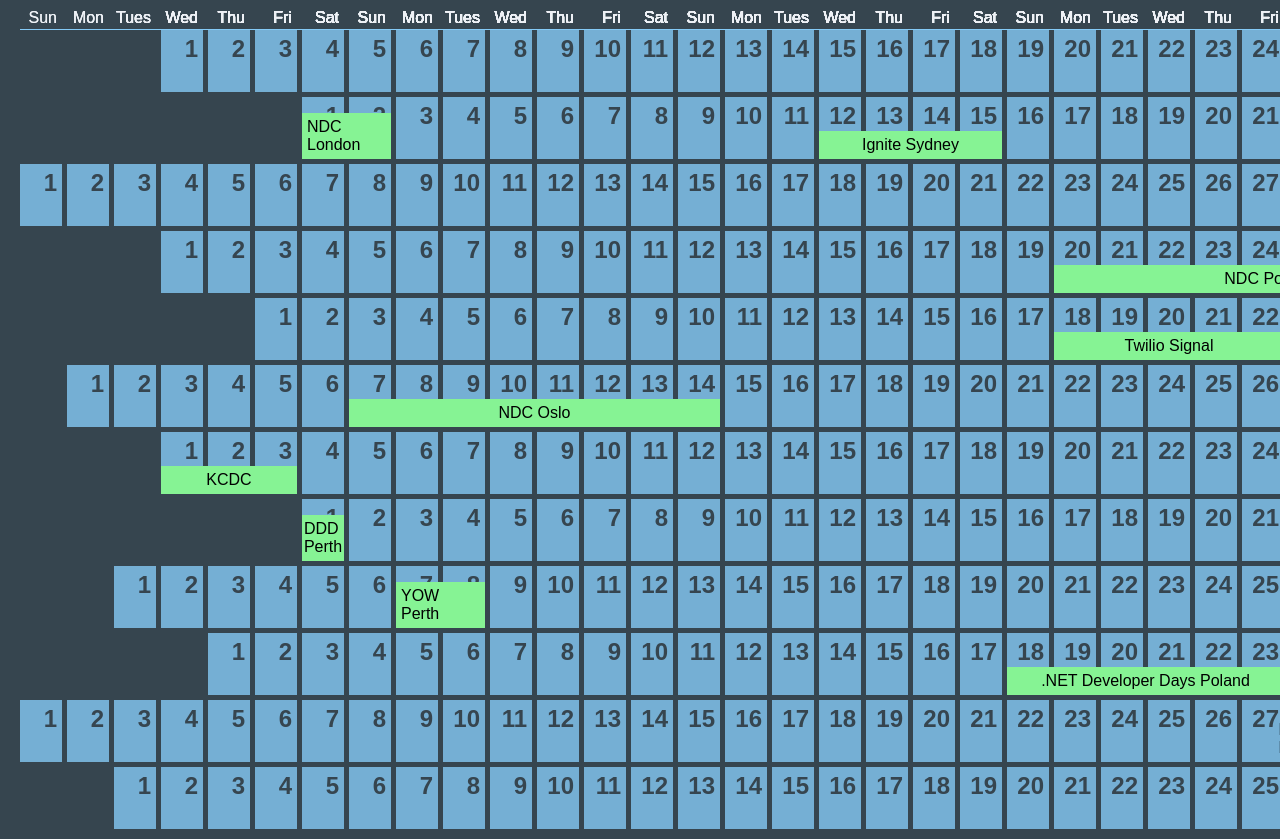
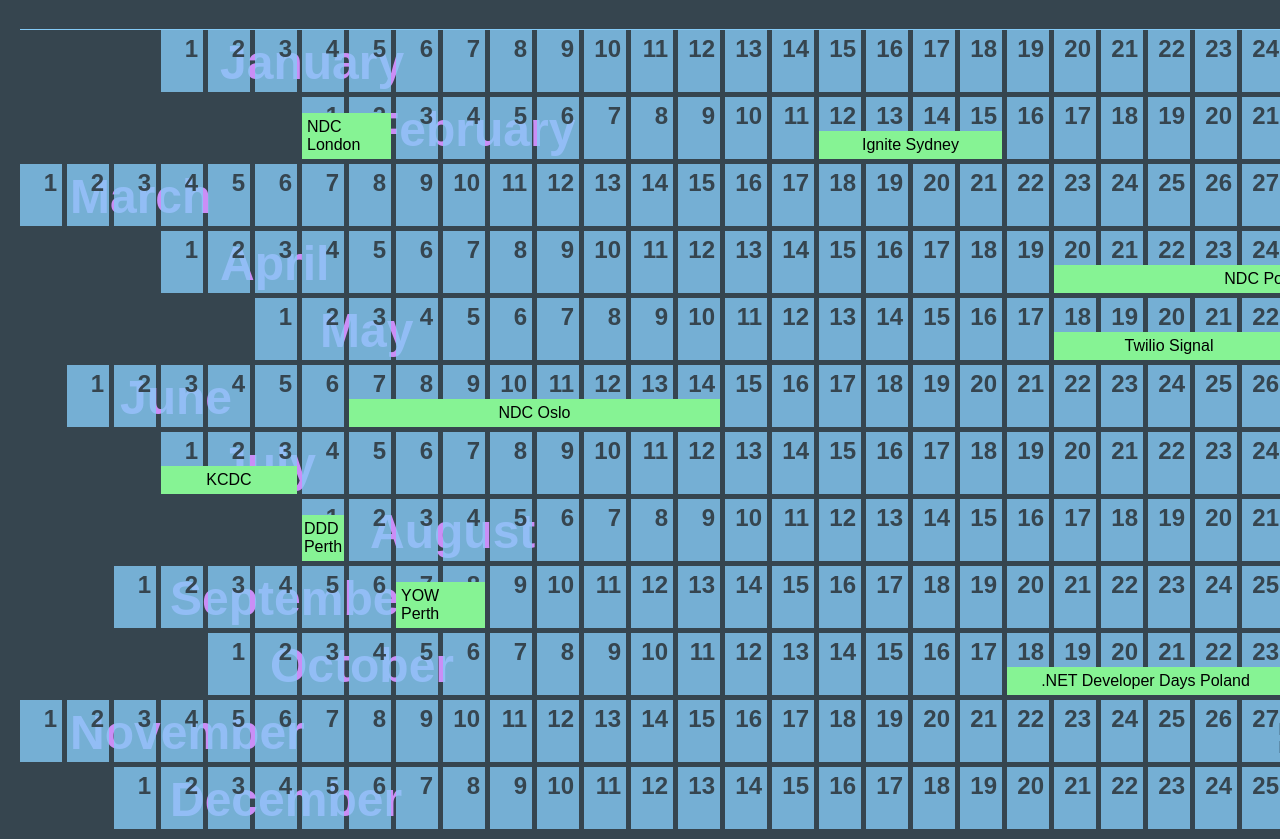
Before and after one commit to amykapernick/css-grid-calendar, an Eleventy site: page index.njk in a window 1280 px wide. Shown: the part 68-907 px from the top of the page. Built offline with nearby package versions, Linux system fonts and the light colour scheme; Eleventy itself is replaced by a stand-in of ours; files that its build step writes are made by us from their sources; a web font is replaced by a local one.

Commit message:
fixed month name

```diff
--- a/index.njk
+++ b/index.njk
@@ -13,7 +13,7 @@
 			<h1>2020</h1>
 			<div class="dates">
 				{% for day in year %}
-					<div data-day="{{day.day}}" style="--month: {{day.month}}; --date: {{day.date}}; --day: {{day.day}}; --offset: {{day.offset}};" class="date">
+					<div data-monthName="{{day.monthName}}" style="--month: {{day.month}}; --date: {{day.date}}; --day: {{day.day}}; --offset: {{day.offset}};" class="date">
 						<h2>{{day.date}}</h2>
 					</div>
 				{% endfor %}
```
Also changed, not shown: 1 other file.
